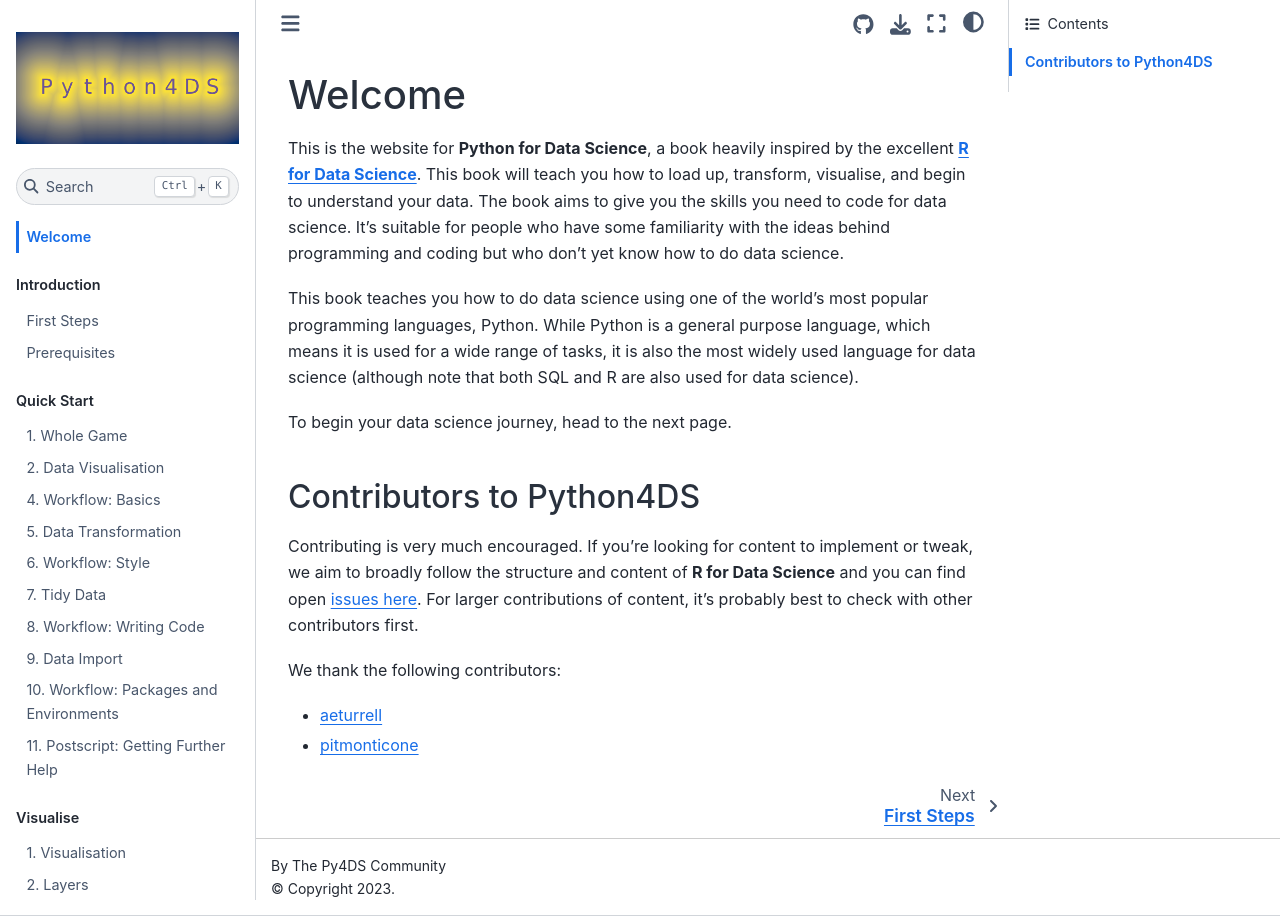
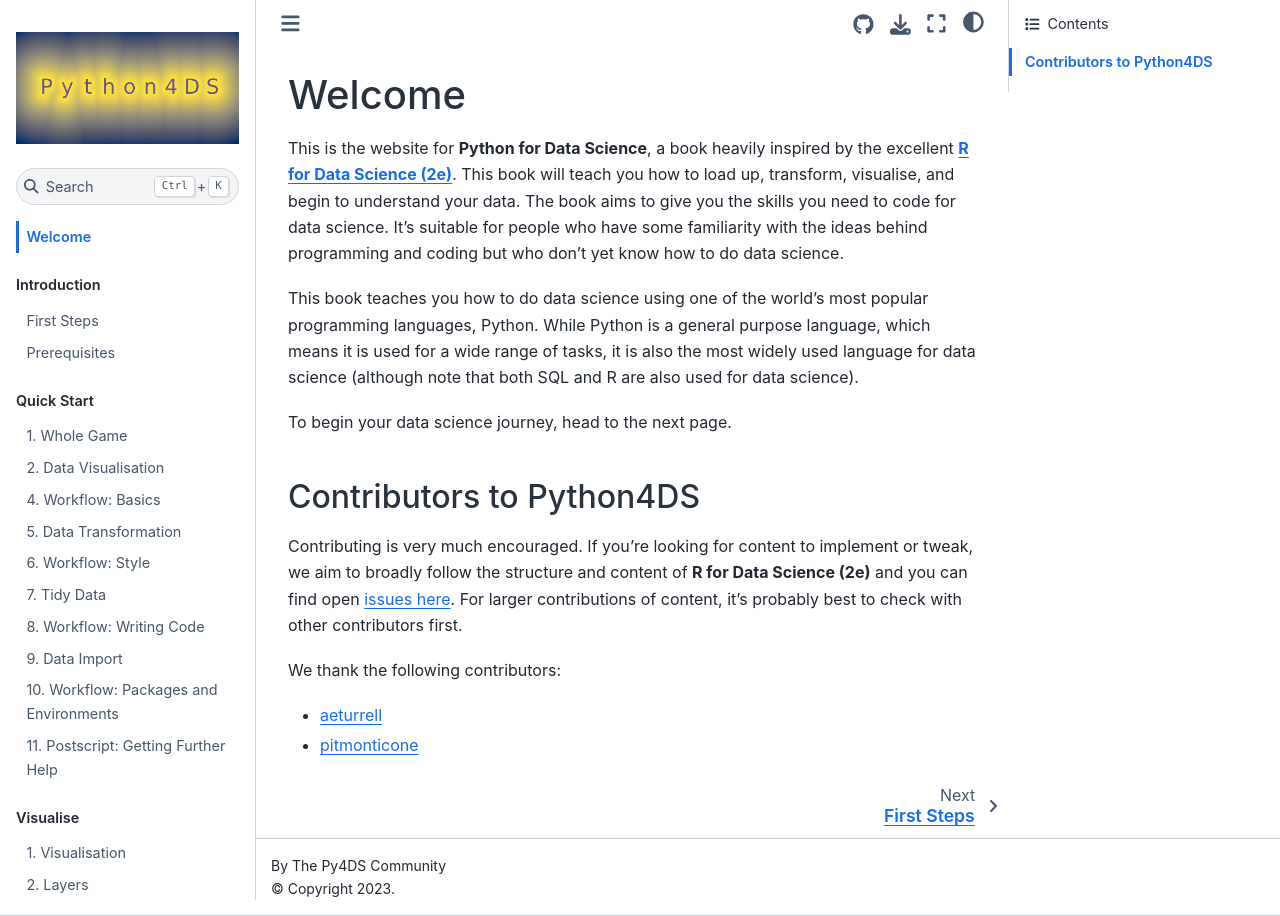
Before and after one commit to aeturrell/python4DS, a Jupyter Book: the page built from welcome.md, in a window 1280 px wide. Built offline with Jupyter Book 1.0.4 settings and Sphinx 7.4.7 and the Sphinx Book theme 1.1.4, drawn with Linux system fonts in a browser that asks for light colours.

```diff
--- a/welcome.md
+++ b/welcome.md
@@ -1,6 +1,6 @@
 # Welcome
 
-This is the website for **Python for Data Science**, a book heavily inspired by the excellent [**R for Data Science**](https://r4ds.had.co.nz/). This book will teach you how to load up, transform, visualise, and begin to understand your data. The book aims to give you the skills you need to code for data science. It's suitable for people who have some familiarity with the ideas behind programming and coding but who don't yet know how to do data science.
+This is the website for **Python for Data Science**, a book heavily inspired by the excellent [**R for Data Science (2e)**](https://r4ds.hadley.nz/). This book will teach you how to load up, transform, visualise, and begin to understand your data. The book aims to give you the skills you need to code for data science. It's suitable for people who have some familiarity with the ideas behind programming and coding but who don't yet know how to do data science.
 
 This book teaches you how to do data science using one of the world's most popular programming languages, Python. While Python is a general purpose language, which means it is used for a wide range of tasks, it is also the most widely used language for data science (although note that both SQL and R are also used for data science).
 
@@ -8,7 +8,7 @@ To begin your data science journey, head to the next page.
 
 ## Contributors to Python4DS
 
-Contributing is very much encouraged. If you're looking for content to implement or tweak, we aim to broadly follow the structure and content of **R for Data Science** and you can find open [issues here](https://github.com/aeturrell/python4DS/issues). For larger contributions of content, it's probably best to check with other contributors first.
+Contributing is very much encouraged. If you're looking for content to implement or tweak, we aim to broadly follow the structure and content of **R for Data Science (2e)** and you can find open [issues here](https://github.com/aeturrell/python4DS/issues). For larger contributions of content, it's probably best to check with other contributors first.
 
 We thank the following contributors:
 
```
